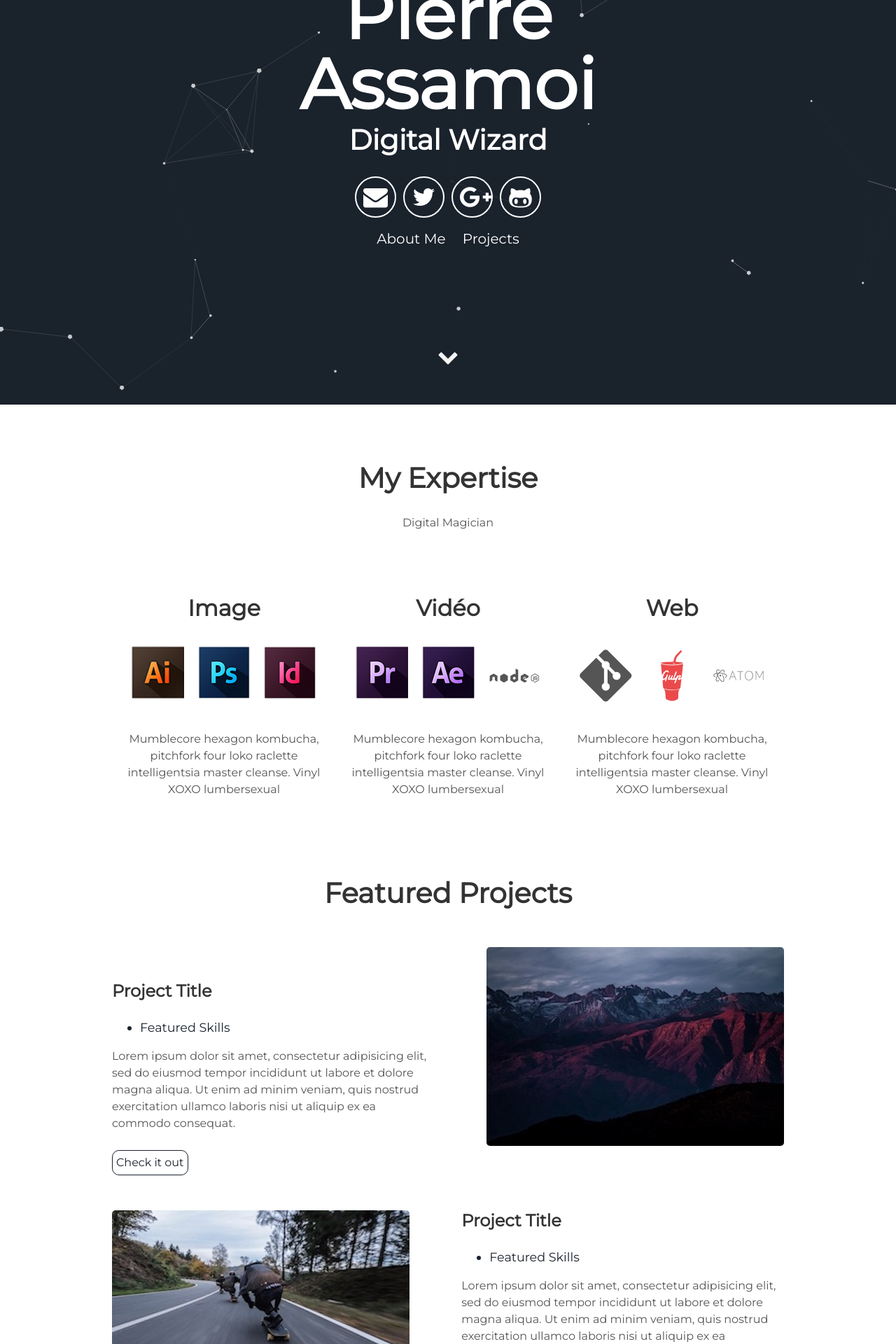
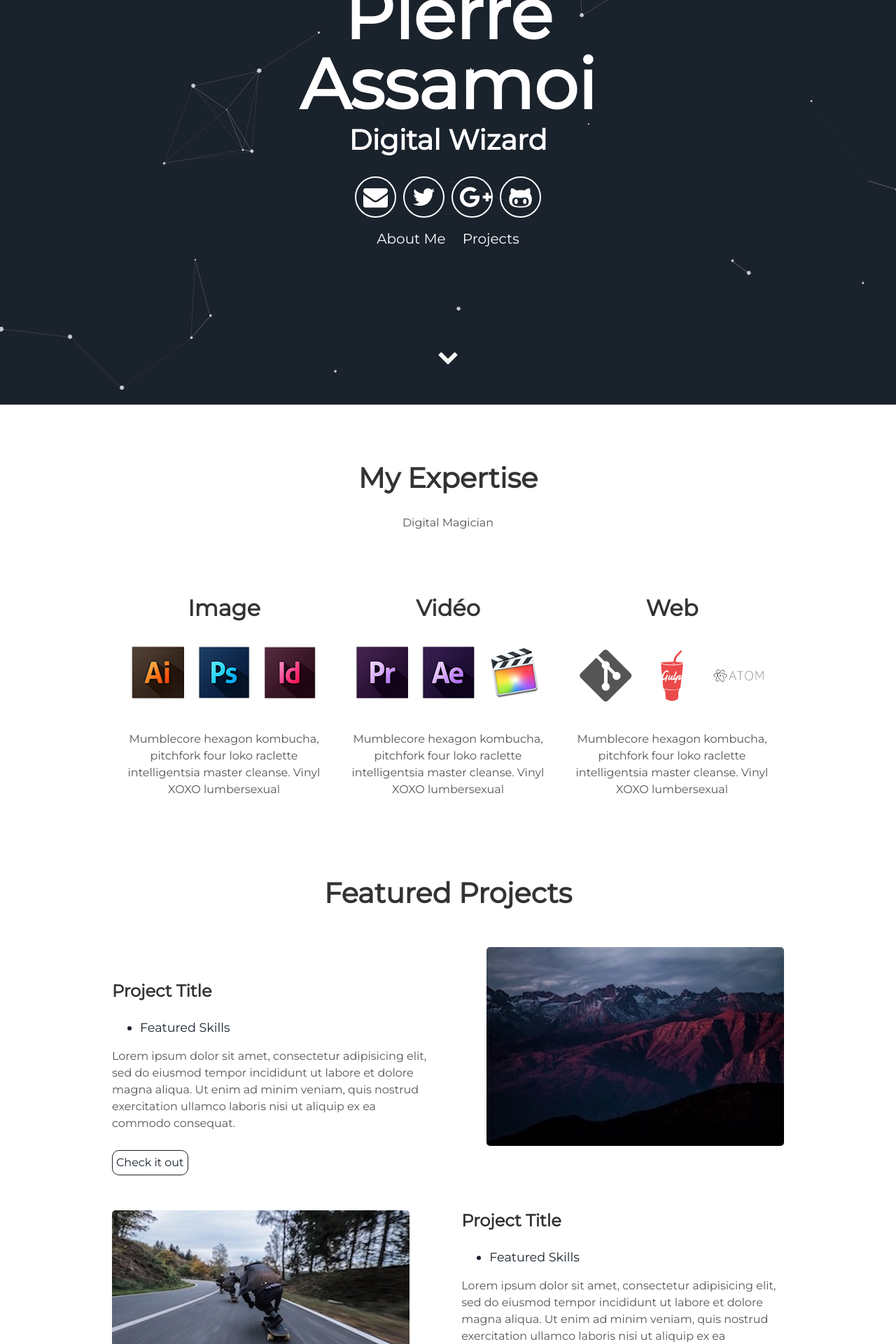
Before and after one commit to pierre-assamoi/Pierfolio, a Jekyll site: the page built from index.html, in a window 1280 px wide. Shown: the part 322-2242 px from the top of the page at 70% size. Built offline with Jekyll 4.4.1, drawn with Linux system fonts in a browser that asks for light colours.

Commit message:
Update about.html

```diff
--- a/_includes/about.html
+++ b/_includes/about.html
@@ -15,7 +15,7 @@
       <h2>Vidéo</h2>
       <img src="{{ "/assets/img/PR.png" | prepend: site.baseurl }}" />
       <img src="{{ "/assets/img/ae.png" | prepend: site.baseurl }}" />
-      <i class="devicon-nodejs-plain-wordmark"></i>
+      <img src="{{ "/assets/img/FC.png" | prepend: site.baseurl }}" />
       <p>Mumblecore hexagon kombucha, pitchfork four loko raclette intelligentsia master cleanse.
         Vinyl XOXO lumbersexual</p>
     </div>
```
